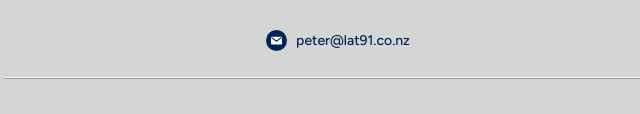
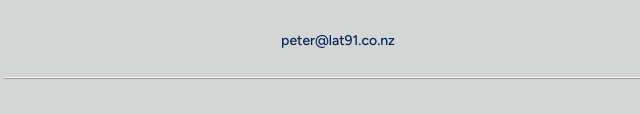
Before and after one commit to BrandmediaNZ/Lat91.co.nz-Website, a plain HTML site: page index.html in a window 1280 px wide. Shown: the part 738-852 px from the top of the page, 302-942 px from the left. Drawn offline with Linux system fonts and the light colour scheme.

Commit message:
Landing page: remove email icon, centre address
Co-Authored-By: Claude Opus 5.5 <noreply@anthropic.com>
Claude-Session: https://claude.ai/code/session_012SmjhYE4qKkDhpba2txxqm

```diff
--- a/index.html
+++ b/index.html
@@ -47,7 +47,7 @@
 </main>
   <footer class="site-footer">
     <div class="footer-email">
-      <svg viewBox="0 0 21 21" aria-hidden="true"><circle cx="10.5" cy="10.5" r="10.5" fill="#002559"/><rect x="5" y="6.8" width="11" height="7.6" rx="1.2" fill="#fff"/><path d="M5.6 7.6l4.9 3.6 4.9-3.6" fill="none" stroke="#002559" stroke-width="1.1" stroke-linejoin="round"/></svg><a href="mailto:peter@lat91.co.nz">peter@lat91.co.nz</a>
+      <a href="mailto:peter@lat91.co.nz">peter@lat91.co.nz</a>
     </div>
     <hr class="footer-rule">
   </footer>
```
